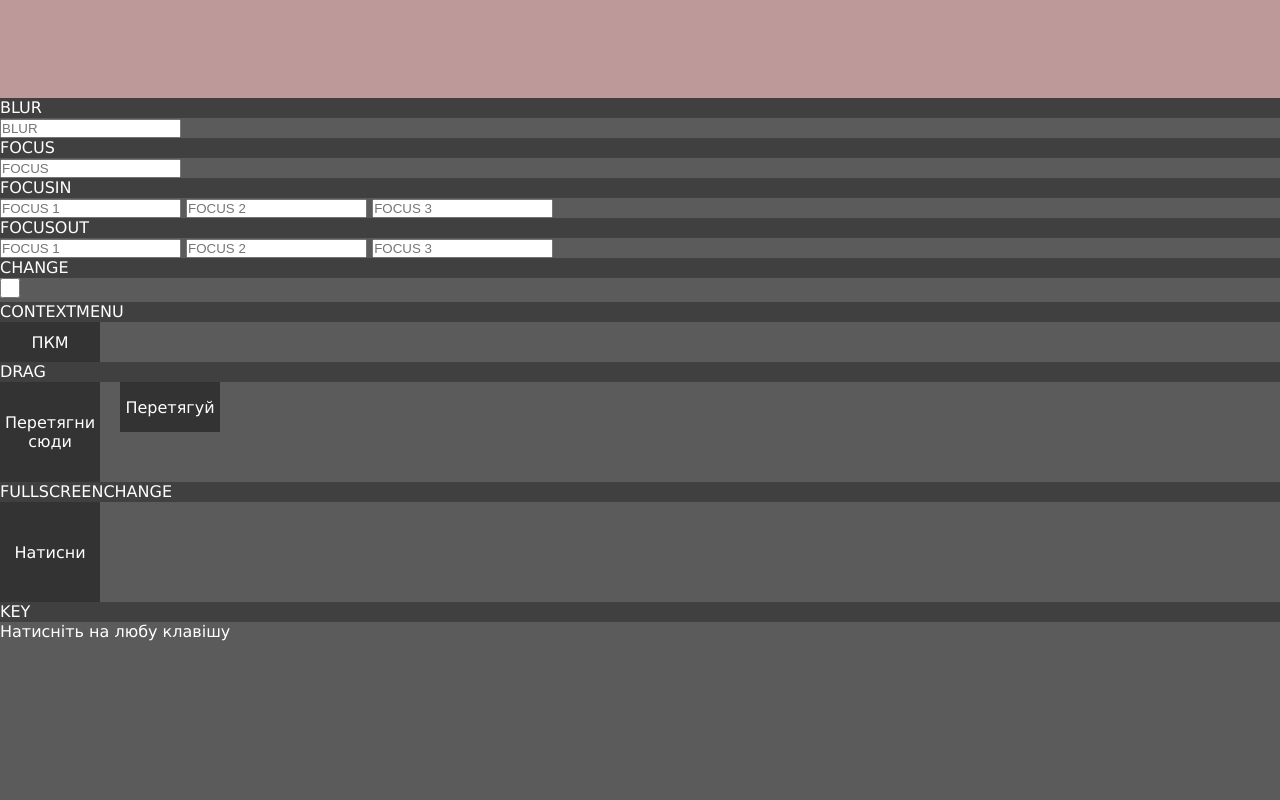
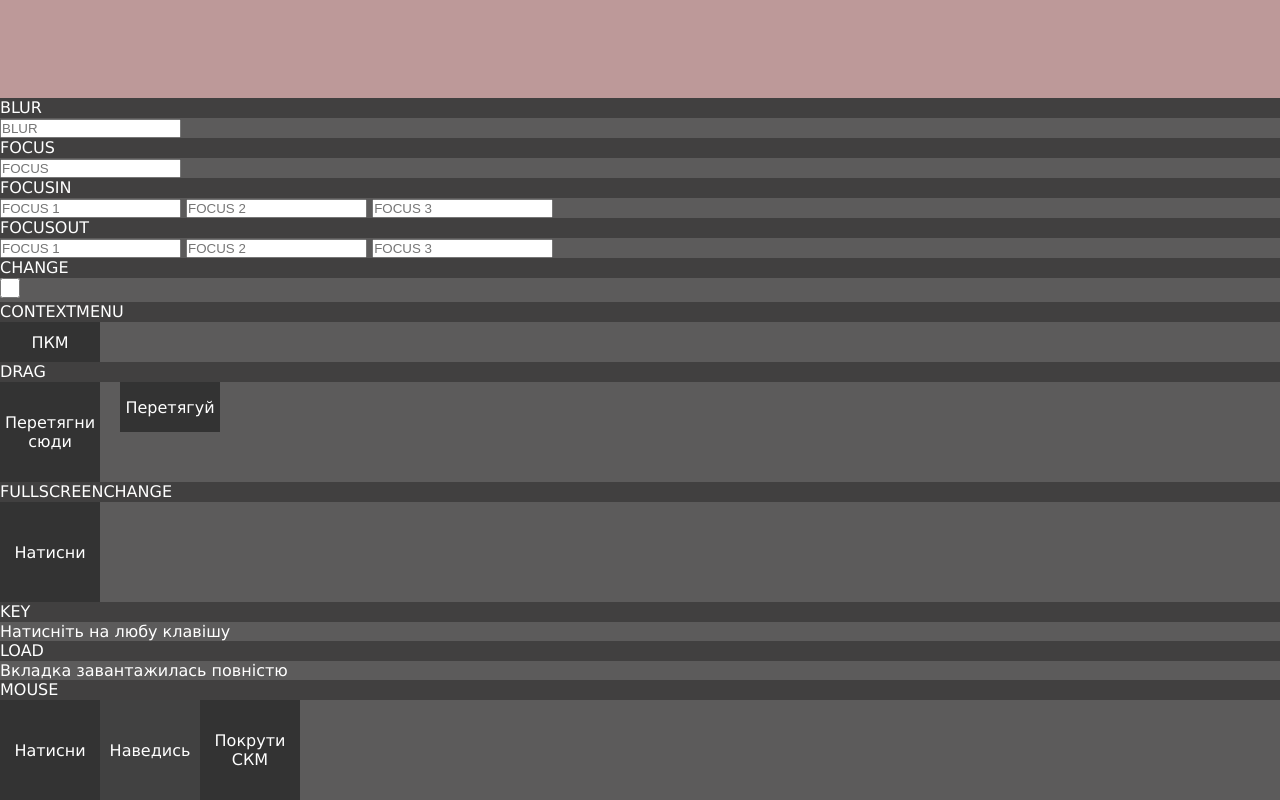
Before and after one commit to Kyle553/JavaScript, a plain HTML site: page Клієнтський JavaScript/Модуль 2 Робота з DOM/Урок 10/index.html in a window 1280 px wide. Shown: the part 322-1122 px from the top of the page. Before the commit the page ends 963 px from the top, so only its background shows below. Drawn offline with Linux system fonts and the light colour scheme.

Commit message:
Урок 10 (не закінчено)

```diff
--- a/Клієнтський JavaScript/Модуль 2 Робота з DOM/Урок 10/index.html
+++ b/Клієнтський JavaScript/Модуль 2 Робота з DOM/Урок 10/index.html
@@ -104,6 +104,49 @@
       }
 
       /* KEY */
+      /* LOAD */
+      /* MOUSE */
+      .div10 {
+        width: 300px;
+        height: 100px;
+        background-color: aliceblue;
+        color: black;
+        display: flex;
+        align-items: center;
+        color: white;
+      }
+
+      .div11 {
+        width: 100px;
+        height: 100px;
+        background-color: rgb(51, 51, 51);
+        text-align: center;
+        display: flex;
+        justify-content: center;
+        align-items: center;
+      }
+
+      .div12 {
+        width: 100px;
+        height: 100px;
+        background-color: rgb(65, 65, 65);
+        text-align: center;
+        display: flex;
+        justify-content: center;
+        align-items: center;
+      }
+
+      .div13 {
+        width: 100px;
+        height: 100px;
+        background-color: rgb(51, 51, 51);
+        text-align: center;
+        display: flex;
+        justify-content: center;
+        align-items: center;
+      }
+
+      /* WINDOW */
     </style>
   </head>
 
@@ -164,8 +207,15 @@
       <p class="ptext7"></p>
     </div>
 
+    <!-- LOAD --> <div class="space">LOAD</div>
+    <p class="ptext8"></p>
 
-
+    <!-- MOUSE --> <div class="space">MOUSE</div>
+    <div class="div10">
+      <div class="div11">Натисни</div>
+      <div class="div12">Наведись</div>
+      <div class="div13">Покрути СКМ</div>
+    </div>
     <script src="./script.js"></script>
   </body>
 </html>
--- a/Клієнтський JavaScript/Модуль 2 Робота з DOM/Урок 10/script.js
+++ b/Клієнтський JavaScript/Модуль 2 Робота з DOM/Урок 10/script.js
@@ -1,3 +1,7 @@
+function color() {
+  return `rgb(${Math.floor(Math.random() * 256)}, ${Math.floor(Math.random() * 256)}, ${Math.floor(Math.random() * 256)})`
+}
+
 // SCROLL =======================================================
 const div1 = document.querySelector(".div1");
 const div2 = document.querySelector(".div2");
@@ -96,33 +100,29 @@ const ptext4 = document.querySelector(".ptext4");
 
 // dragenter
 div6.addEventListener("dragenter", (e) => {
-  ptext1.textContent = `"${e.type}" Елемент зайшов в drop zone`
+  ptext1.textContent = `"${e.type}" Елемент зайшов в drop zone`;
 });
 
 // dragleave
 div6.addEventListener("dragleave", (e) => {
   div6.style.backgroundColor = "rgb(51, 51, 51)";
-  ptext1.textContent = `"${e.type}" Елемент ВИЙШОВ з drop zone`
-  ptext2.textContent = `"dragover" НЕ Працює`
-  div6.textContent = "Перетягни сюди"
+  ptext1.textContent = `"${e.type}" Елемент ВИЙШОВ з drop zone`;
+  ptext2.textContent = `"dragover" НЕ Працює`;
+  div6.textContent = "Перетягни сюди";
 });
 
 // dragover
 div6.addEventListener("dragover", (e) => {
   e.preventDefault();
   div6.textContent = "Дозволяє перемістити";
-  ptext2.textContent = `"${e.type}" Працює`
+  ptext2.textContent = `"${e.type}" Працює`;
 
-  function color() {
-    return `rgb(${Math.floor(Math.random() * 256)}, ${Math.floor(Math.random() * 256)}, ${Math.floor(Math.random() * 256)})`
-  }
-
-  div6.style.cssText = `background-color: ${color()};`
+  div6.style.cssText = `background-color: ${color()};`;
 });
 
 // drop
 div6.addEventListener("drop", (e) => {
-  ptext3.textContent = `"${e.type}" Елементи "скинуто"`
+  ptext3.textContent = `"${e.type}" Елементи "скинуто"`;
   setTimeout(() => {
     ptext3.textContent = ""
   }, 4000);
@@ -160,28 +160,116 @@ const ptext7 = document.querySelector(".ptext7");
 
 // keydown
 document.documentElement.addEventListener("keydown", (e) => {
-  ptext5.textContent = `Натиснуто на: ${e.code} - "${e.key}"`
+  ptext5.textContent = `Натиснуто на: ${e.code} - "${e.key}"`;
 });
 
 // keyup
 document.documentElement.addEventListener("keyup", (e) => {
-  ptext6.textContent =`Віджато клавішу: ${e.code} - "${e.key}"`
+  ptext6.textContent =`Віджато клавішу: ${e.code} - "${e.key}"`;
 });
 
 // keypress
 document.documentElement.addEventListener("keypress", (e) => {
-  ptext7.textContent =`Застарілий трігер натискання на клавішу: ${e.code} - "${e.key}"`
+  ptext7.textContent =`Застарілий трігер натискання на клавішу: ${e.code} - "${e.key}"`;
+});
+
+// LOAD =======================================================
+const ptext8 = document.querySelector(".ptext8");
+
+window.addEventListener("load", () => {
+  ptext8.textContent = "Вкладка завантажилась повністю";
+});
+
+// MOUS =======================================================
+const div10 = document.querySelector(".div10");
+const div11 = document.querySelector(".div11");
+const div12 = document.querySelector(".div12");
+const div13 = document.querySelector(".div13");
+
+// mousedown
+div11.addEventListener("mousedown", () => {
+  div11.style.cssText = `background-color: ${color()};`;
+  div11.textContent = "Мишка затиснута";
+});
+
+// mouseup
+div11.addEventListener("mouseup", () => {
+  div11.style.cssText = `background-color: ${color()};`;
+  div11.textContent = "Мишка відтиснута";
+});
+
+// click
+// div11.addEventListener("click", () => {
+//   div11.style.cssText = `background-color: ${color()};`;
+//   div11.textContent = "Натиснуто";
+// });
+
+// mousemove
+div11.addEventListener("mousemove", () => {
+  div11.style.cssText = `background-color: ${color()};`;
+});
+
+// mouseenter
+div11.addEventListener("mouseenter", () => {
+  div11.textContent = "Мишка зайшла";
+});
+
+// mouseleave
+div11.addEventListener("mouseleave", () => {
+  div11.textContent = "Мишка вийшла";
+});
+
+// mouseover
+div10.addEventListener("mouseover", (e) => {
+  div11.style.cssText = `background-color: ${color()};`;
+  div11.textContent = `Мишка ${e.type}`;
+});
+
+// mouseout
+div10.addEventListener("mouseout", (e) => {
+  div11.style.cssText = `background-color: ${color()};`;
+  div11.textContent = `Мишка ${e.type}`;
+});
+
+// dblclick
+div11.addEventListener("dblclick", () => {
+  div11.textContent = "Подвійне натискання";
+});
+
+// wheel
+window.addEventListener("wheel", () => {
+  div13.style.cssText = `background-color: ${color()};`;
+});
+
+// WINDOW =======================================================
+// online
+window.addEventListener("online", () => {
+  console.log("Online");
+});
+
+// offline
+window.addEventListener("offline", () => {
+  console.log("Offline");
+});
+
+// beforeunload не спрацьовує
+window.addEventListener("beforeunload", (e) => {
+  // e.returnValue = "";
+  // e.defaultPrevented();
+});
+
+// resize
+window.addEventListener("resize", () => {
+  console.clear();
+  console.log(`Видима ширина вікна браузера: ${window.innerWidth}; \nВидима висота вікна браузера: ${window.innerHeight};`);
 });
 
 
-// load
 
-
-
-
-
-
-
+// touchstart
+// touchmove
+// touchend
+// touchcancel
 
 
 
```
